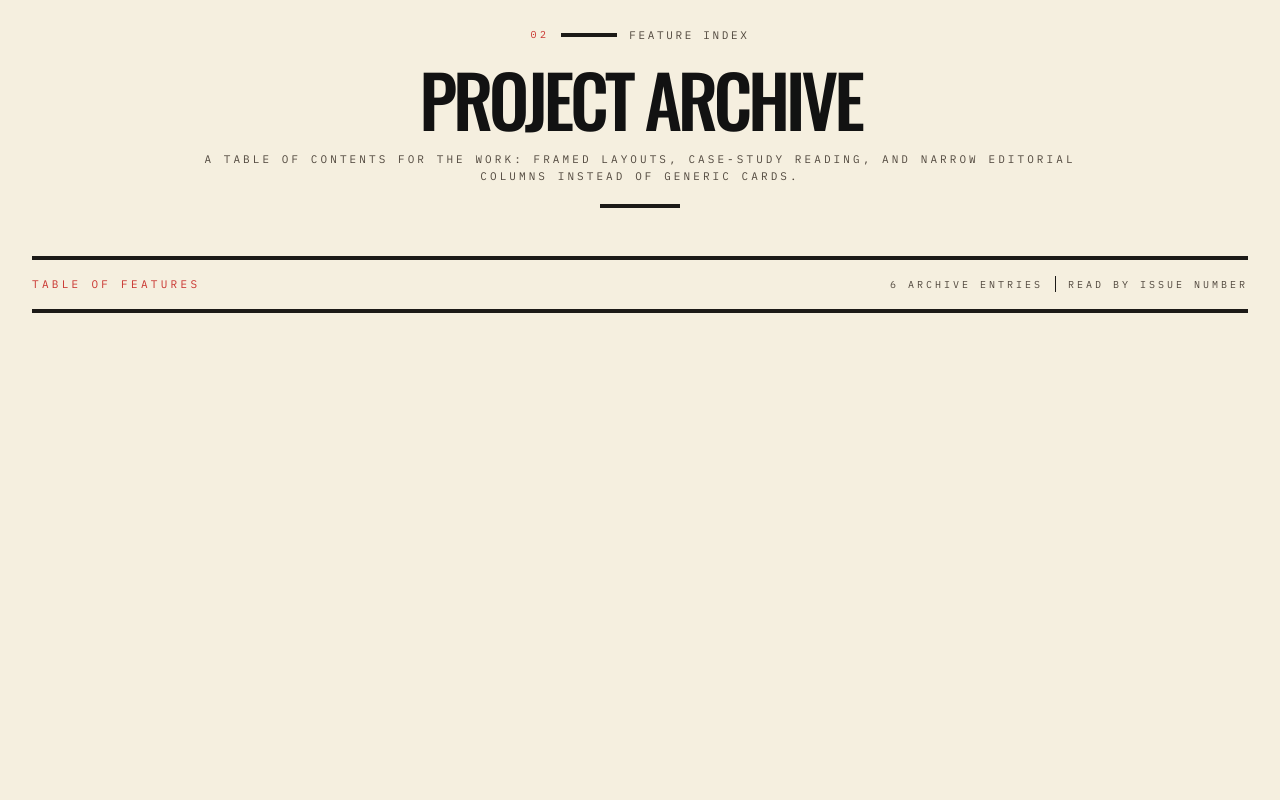
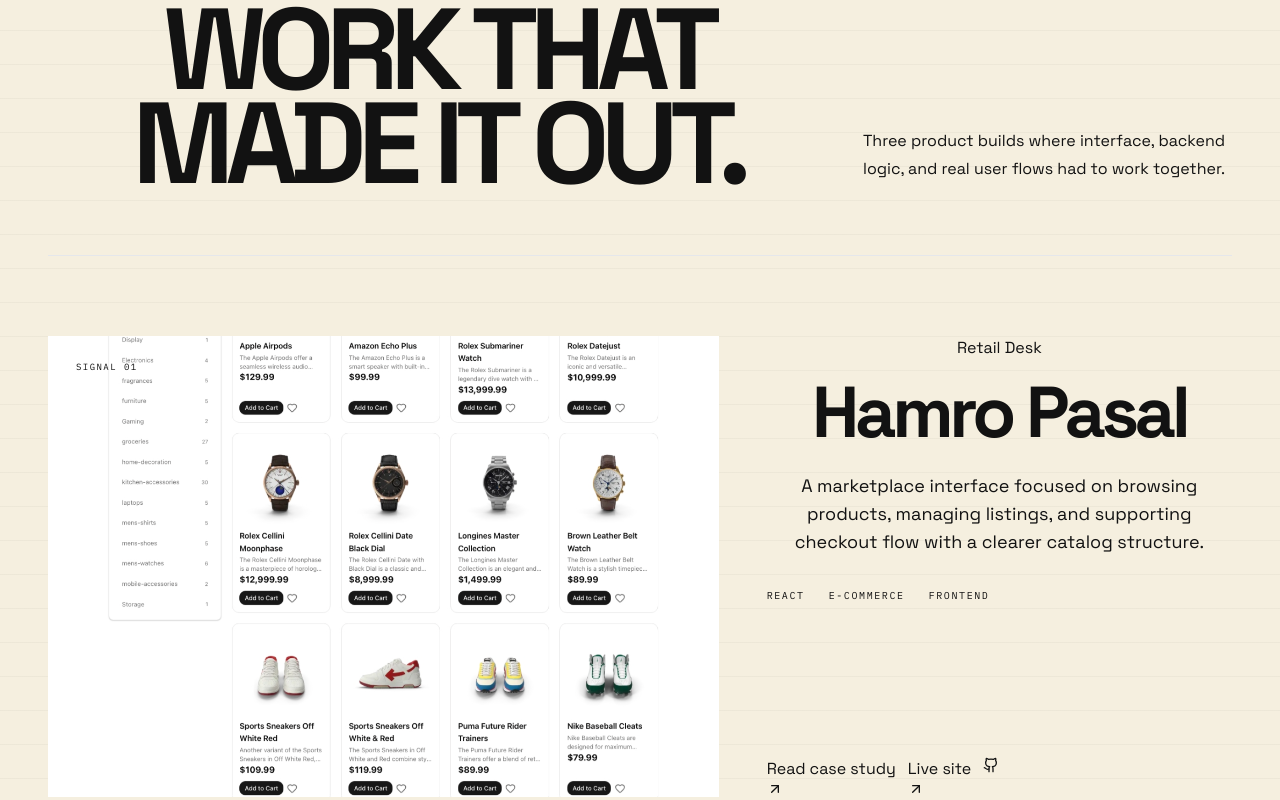
Before and after one commit to romanshrestha20/portfolio, a React (Create React App) app: page / in a window 1280 px wide. Shown: the part 2180-2980 px from the top of the page. Built offline with nearby package versions, Linux system fonts and the light colour scheme.

Commit message:
Refactor ProjectCard and Projects components for improved layout and styling; enhance user experience with updated animations and content presentation

```diff
--- a/src/components/projects/ProjectCard.jsx
+++ b/src/components/projects/ProjectCard.jsx
@@ -1,131 +1,28 @@
-import React from "react";
 import { motion } from "framer-motion";
-import { ArrowRight, ExternalLink, Github } from "lucide-react";
+import { ArrowUpRight, Github } from "lucide-react";
 
-const fallbackImage = "/portfolio-preview.jpeg";
+export default function ProjectCard({ project, index, onOpenCaseStudy }) {
+  return (
+    <motion.article initial={{ opacity: 0, y: 30 }} whileInView={{ opacity: 1, y: 0 }} viewport={{ once: true, amount: .12 }} className="project-row grid gap-7 border-t border-signal-line py-12 lg:grid-cols-12 lg:gap-12 lg:py-20">
+      <div className={`project-media relative aspect-[16/11] lg:col-span-7 ${index % 2 ? "lg:order-2" : ""}`}>
+        <img src={project.image} alt={`${project.name} interface`} loading="lazy" className="h-full w-full object-cover" />
+        <span className="absolute left-4 top-4 bg-signal px-3 py-2 font-mono text-[9px] uppercase tracking-[.16em] text-signal-bg">Signal 0{index + 1}</span>
+      </div>
 
-export default function ProjectCard({ project, onOpenCaseStudy }) {
-  return (
-    <motion.article
-      initial={{ opacity: 0, y: 20 }}
-      animate={{ opacity: 1, y: 0 }}
-      transition={{ duration: 0.45 }}
-      whileHover={{ y: -6 }}
-      className="overflow-hidden border-[4px] border-border-light bg-surface-light text-text-light shadow-[8px_8px_0_0_rgba(18,18,18,0.08)] dark:border-border-dark dark:bg-surface-dark dark:text-text-dark"
-    >
-      <div className="flex items-center justify-between border-b-[4px] border-border-light px-4 py-3 dark:border-border-dark">
-        <div className="flex flex-wrap items-center gap-3">
-          <span className="type-kicker text-primary-light dark:text-primary-dark">
-            {project.issue}
-          </span>
-          <span className="h-4 w-px bg-border-light dark:bg-border-dark" />
-          <span className="type-byline text-textSecondary-light dark:text-textSecondary-dark">
-            Archive Entry
-          </span>
+      <div className={`flex flex-col justify-between lg:col-span-5 ${index % 2 ? "lg:order-1" : ""}`}>
+        <div>
+          <p className="signal-kicker">{project.caseStudy.kicker}</p>
+          <h3 className="mt-4 text-5xl font-semibold leading-[.88] tracking-[-.06em] text-signal-text sm:text-7xl">{project.name}</h3>
+          <p className="mt-6 max-w-xl text-base leading-7 text-signal-muted sm:text-lg">{project.dek}</p>
+          <div className="mt-8 flex flex-wrap gap-x-6 gap-y-2">
+            {project.tags.map((tag) => <span key={tag} className="font-mono text-[10px] uppercase tracking-[.16em] text-signal-muted">{tag}</span>)}
+          </div>
         </div>
 
-        <div className="hidden flex-wrap gap-2 sm:flex">
-          {project.tags.map((tag) => (
-            <span
-              key={tag}
-              className="border border-border-light px-2 py-1 font-mono text-[10px] uppercase tracking-[0.22em] dark:border-border-dark"
-            >
-              {tag}
-            </span>
-          ))}
-        </div>
-      </div>
-
-      <div className="grid lg:grid-cols-[240px_1fr]">
-        <div className="border-b-[4px] border-border-light dark:border-border-dark lg:border-b-0 lg:border-r-[4px]">
-          <img
-            src={project.image}
-            alt={project.name}
-            className="h-full min-h-[220px] w-full object-cover"
-            onError={(event) => {
-              event.currentTarget.onerror = null;
-              event.currentTarget.src = fallbackImage;
-            }}
-          />
-        </div>
-
-        <div className="flex flex-col">
-          <div className="border-b-[4px] border-border-light p-4 dark:border-border-dark sm:p-6">
-            <p className="type-kicker text-primary-light dark:text-primary-dark">
-              {project.caseStudy.kicker}
-            </p>
-            <div className="mt-3 flex flex-wrap items-center gap-3">
-              <span className="type-page text-textSecondary-light dark:text-textSecondary-dark">
-                Pg. {project.issue}
-              </span>
-              <span className="hidden h-px w-10 bg-border-light dark:bg-border-dark sm:block" />
-              <span className="type-page text-textSecondary-light dark:text-textSecondary-dark">
-                By Roman Shrestha
-              </span>
-            </div>
-            <h3 className="type-display mt-3 text-[2.3rem] sm:text-[2.9rem]">
-              {project.name}
-            </h3>
-            <p className="mt-4 max-w-3xl text-base leading-7 text-textSecondary-light dark:text-textSecondary-dark">
-              {project.dek}
-            </p>
-          </div>
-
-          <div className="grid border-b-[4px] border-border-light sm:grid-cols-3 dark:border-border-dark">
-            {project.facts.map((fact, index) => (
-              <div
-                key={fact.label}
-                className={`px-5 py-4 ${
-                  index < project.facts.length - 1
-                    ? "border-b-[3px] border-border-light sm:border-b-0 sm:border-r-[3px] dark:border-border-dark"
-                    : ""
-                }`}
-              >
-                <p className="font-mono text-[10px] uppercase tracking-[0.26em] text-textSecondary-light dark:text-textSecondary-dark">
-                  {fact.label}
-                </p>
-                <p className="mt-1 text-sm font-semibold uppercase tracking-[0.02em]">
-                  {fact.value}
-                </p>
-              </div>
-            ))}
-          </div>
-
-          <div className="flex flex-col gap-3 p-5 sm:flex-row sm:items-center sm:justify-between sm:p-6">
-            <button
-              type="button"
-              onClick={() => onOpenCaseStudy(project)}
-              className="inline-flex items-center justify-center gap-2 border-[3px] border-border-light bg-primary-light px-5 py-3 font-mono text-[10px] uppercase tracking-[0.26em] text-surface-light hover:translate-x-1 dark:border-border-dark dark:bg-primary-dark dark:text-background-dark"
-            >
-              Read case study
-              <ArrowRight className="h-4 w-4" />
-            </button>
-
-            <div className="flex flex-wrap gap-3">
-              {project.links.live && (
-                <a
-                  href={project.links.live}
-                  target="_blank"
-                  rel="noreferrer"
-                  className="inline-flex w-full items-center justify-center gap-2 border-[3px] border-border-light px-4 py-3 font-mono text-[10px] uppercase tracking-[0.22em] hover:bg-surface-light/40 dark:border-border-dark sm:w-auto"
-                >
-                  Live
-                  <ExternalLink className="h-4 w-4" />
-                </a>
-              )}
-              {project.links.code && (
-                <a
-                  href={project.links.code}
-                  target="_blank"
-                  rel="noreferrer"
-                  className="inline-flex w-full items-center justify-center gap-2 border-[3px] border-border-light px-4 py-3 font-mono text-[10px] uppercase tracking-[0.22em] hover:bg-surface-light/40 dark:border-border-dark sm:w-auto"
-                >
-                  Code
-                  <Github className="h-4 w-4" />
-                </a>
-              )}
-            </div>
-          </div>
+        <div className="mt-10 flex flex-wrap gap-3">
+          <button type="button" onClick={() => onOpenCaseStudy(project)} className="signal-button signal-button-primary">Read case study <ArrowUpRight className="h-4 w-4" /></button>
+          {project.links.live && <a href={project.links.live} target="_blank" rel="noreferrer" className="signal-button">Live site <ArrowUpRight className="h-4 w-4" /></a>}
+          {project.links.code && <a href={project.links.code} target="_blank" rel="noreferrer" className="signal-button" aria-label={`${project.name} source code`}><Github className="h-4 w-4" /></a>}
         </div>
       </div>
     </motion.article>
--- a/src/components/projects/Projects.jsx
+++ b/src/components/projects/Projects.jsx
@@ -1,51 +1,45 @@
 import { useState } from "react";
-import SectionHeader from "../common/SectionHeader";
+import { ArrowUpRight } from "lucide-react";
 import ProjectCard from "./ProjectCard";
 import ProjectCaseStudyModal from "./ProjectCaseStudyModal";
 import { projects } from "../../data/projects";
 
 export default function Projects() {
   const [selectedProject, setSelectedProject] = useState(null);
+  const featured = projects.slice(0, 3);
+  const archive = projects.slice(3);
 
   return (
-    <section
-      id="projects"
-      className="section-frame bg-background-light py-16 text-text-light dark:bg-background-dark dark:text-text-dark"
-    >
-      <div className="container px-4 mx-auto sm:px-6 lg:px-8">
-        <SectionHeader
-          title="Project Archive"
-          subtitle="A table of contents for the work: framed layouts, case-study reading, and narrow editorial columns instead of generic cards."
-          number="02"
-          eyebrow="Feature Index"
-        />
-
-        <div className="mb-8 flex flex-col gap-4 border-y-[4px] border-border-light py-4 dark:border-border-dark md:flex-row md:items-center md:justify-between">
-          <p className="type-kicker text-primary-light dark:text-primary-dark">
-            Table of Features
-          </p>
-          <div className="flex flex-wrap items-center gap-3 font-mono text-[10px] uppercase tracking-[0.3em] text-textSecondary-light dark:text-textSecondary-dark">
-            <span>{projects.length} archive entries</span>
-            <span className="hidden h-4 w-px bg-border-light dark:bg-border-dark sm:block" />
-            <span>Read by issue number</span>
+    <section id="projects" className="signal-section bg-signal-bg">
+      <div className="mx-auto max-w-[1600px] px-5 sm:px-8 lg:px-12">
+        <div className="mb-16 grid gap-7 lg:grid-cols-12 lg:items-end">
+          <div className="lg:col-span-8">
+            <p className="signal-kicker">01 · Selected transmissions</p>
+            <h2 className="mt-5 text-[clamp(3.8rem,9vw,8.5rem)] font-semibold leading-[.82] tracking-[-.075em] text-signal-text">WORK THAT<br />MADE IT OUT.</h2>
           </div>
+          <p className="max-w-md text-base leading-7 text-signal-muted lg:col-span-4 lg:pb-2">Three product builds where interface, backend logic, and real user flows had to work together.</p>
         </div>
 
-        <div className="space-y-8">
-          {projects.map((project) => (
-            <ProjectCard
-              key={project.id}
-              project={project}
-              onOpenCaseStudy={setSelectedProject}
-            />
-          ))}
+        <div>
+          {featured.map((project, index) => <ProjectCard key={project.id} project={project} index={index} onOpenCaseStudy={setSelectedProject} />)}
         </div>
+
+        {archive.length > 0 && (
+          <div className="mt-20">
+            <p className="signal-kicker mb-6">Additional field work</p>
+            <div className="border-t border-signal-line">
+              {archive.map((project) => (
+                <button key={project.id} type="button" onClick={() => setSelectedProject(project)} className="group grid w-full gap-3 border-b border-signal-line py-6 text-left transition hover:pl-3 sm:grid-cols-[1fr_1fr_auto] sm:items-center">
+                  <span className="text-2xl font-semibold tracking-[-.04em] text-signal-text">{project.name}</span>
+                  <span className="text-sm text-signal-muted">{project.tags.join(" · ")}</span>
+                  <ArrowUpRight className="h-5 w-5 text-signal transition group-hover:rotate-45" />
+                </button>
+              ))}
+            </div>
+          </div>
+        )}
       </div>
-
-      <ProjectCaseStudyModal
-        project={selectedProject}
-        onClose={() => setSelectedProject(null)}
-      />
+      <ProjectCaseStudyModal project={selectedProject} onClose={() => setSelectedProject(null)} />
     </section>
   );
 }
```
